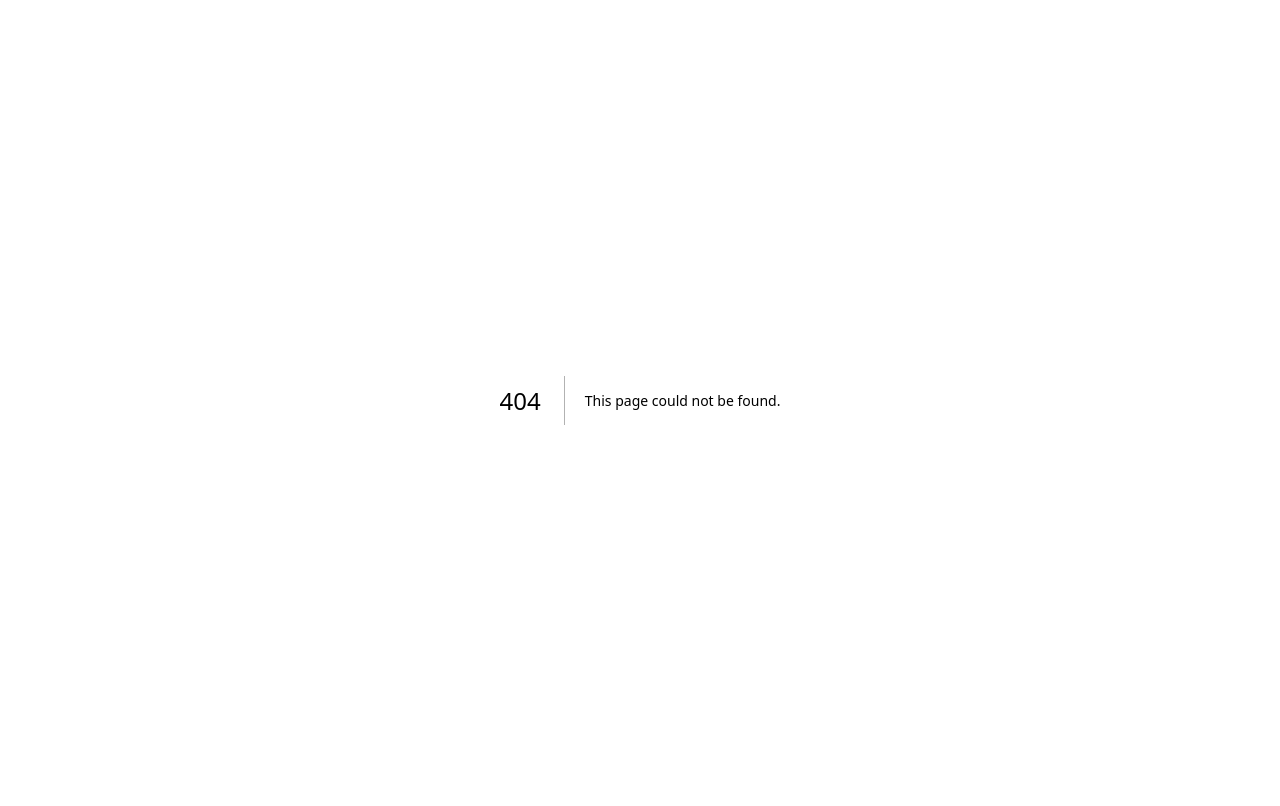
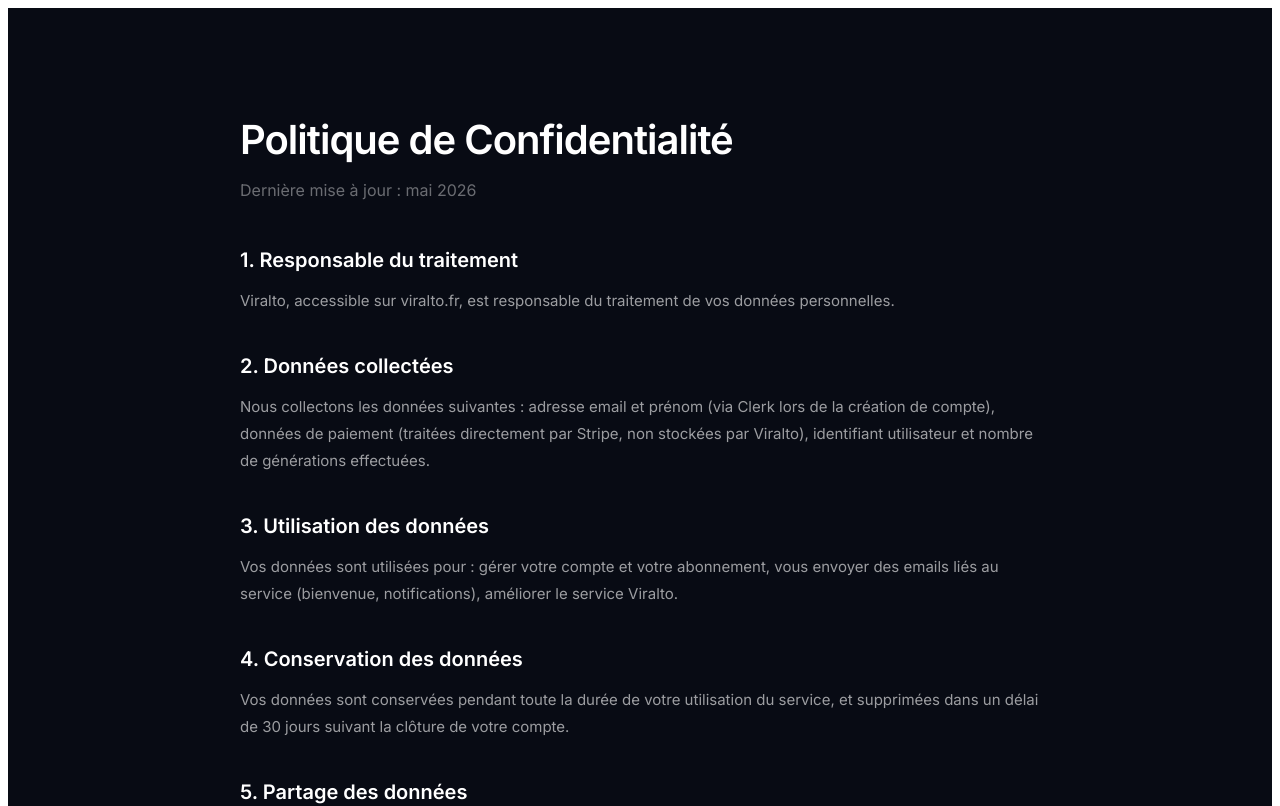
Before and after one commit to AxelBen81/viralto, a Next.js app: page /confidentialite in a window 1280 px wide. Before the commit this address had no page. Shown: the top 806 px of the page. Built offline with nearby package versions, Linux system fonts and the light colour scheme.

Commit message:
Create page.tsx

```diff
--- /dev/null
+++ b/app/confidentialite/page.tsx
@@ -0,0 +1,58 @@
+export default function Confidentialite() {
+  return (
+    <main style={{ background: "#080B14", minHeight: "100vh", color: "white", fontFamily: "'Inter', sans-serif" }}>
+      <div style={{ maxWidth: 800, margin: "0 auto", padding: "80px 48px" }}>
+        <h1 style={{ fontSize: 40, fontWeight: 600, letterSpacing: -1, marginBottom: 8 }}>{"Politique de Confidentialité"}</h1>
+        <p style={{ color: "rgba(255,255,255,0.4)", marginBottom: 48 }}>{"Dernière mise à jour : mai 2026"}</p>
+
+        {[
+          {
+            title: "1. Responsable du traitement",
+            content: "Viralto, accessible sur viralto.fr, est responsable du traitement de vos données personnelles."
+          },
+          {
+            title: "2. Données collectées",
+            content: "Nous collectons les données suivantes : adresse email et prénom (via Clerk lors de la création de compte), données de paiement (traitées directement par Stripe, non stockées par Viralto), identifiant utilisateur et nombre de générations effectuées."
+          },
+          {
+            title: "3. Utilisation des données",
+            content: "Vos données sont utilisées pour : gérer votre compte et votre abonnement, vous envoyer des emails liés au service (bienvenue, notifications), améliorer le service Viralto."
+          },
+          {
+            title: "4. Conservation des données",
+            content: "Vos données sont conservées pendant toute la durée de votre utilisation du service, et supprimées dans un délai de 30 jours suivant la clôture de votre compte."
+          },
+          {
+            title: "5. Partage des données",
+            content: "Vos données ne sont jamais vendues à des tiers. Elles peuvent être partagées avec nos prestataires techniques : Clerk (authentification), Stripe (paiement), Supabase (base de données), Resend (emails), Anthropic (génération IA) et Supadata (transcription vidéo)."
+          },
+          {
+            title: "6. Vos droits",
+            content: "Conformément au RGPD, vous disposez des droits suivants : droit d'accès, de rectification, d'effacement, de limitation, de portabilité et d'opposition. Pour exercer ces droits, contactez-nous à contact@viralto.fr."
+          },
+          {
+            title: "7. Cookies",
+            content: "Viralto utilise des cookies techniques nécessaires au fonctionnement du service (authentification, session). Aucun cookie publicitaire ou de tracking n'est utilisé."
+          },
+          {
+            title: "8. Sécurité",
+            content: "Nous mettons en œuvre des mesures techniques et organisationnelles appropriées pour protéger vos données contre tout accès non autorisé, perte ou divulgation."
+          },
+          {
+            title: "9. Contact",
+            content: "Pour toute question relative à vos données personnelles : contact@viralto.fr"
+          },
+        ].map((section) => (
+          <div key={section.title} style={{ marginBottom: 40 }}>
+            <h2 style={{ fontSize: 20, fontWeight: 600, marginBottom: 12, color: "white" }}>{section.title}</h2>
+            <p style={{ fontSize: 15, color: "rgba(255,255,255,0.6)", lineHeight: 1.8 }}>{section.content}</p>
+          </div>
+        ))}
+
+        <a href="/" style={{ display: "inline-block", background: "rgba(255,255,255,0.06)", border: "1px solid rgba(255,255,255,0.1)", color: "white", padding: "12px 24px", borderRadius: 24, textDecoration: "none", fontWeight: 500, marginTop: 24 }}>
+          {"← Retour à l'accueil"}
+        </a>
+      </div>
+    </main>
+  );
+}
```
